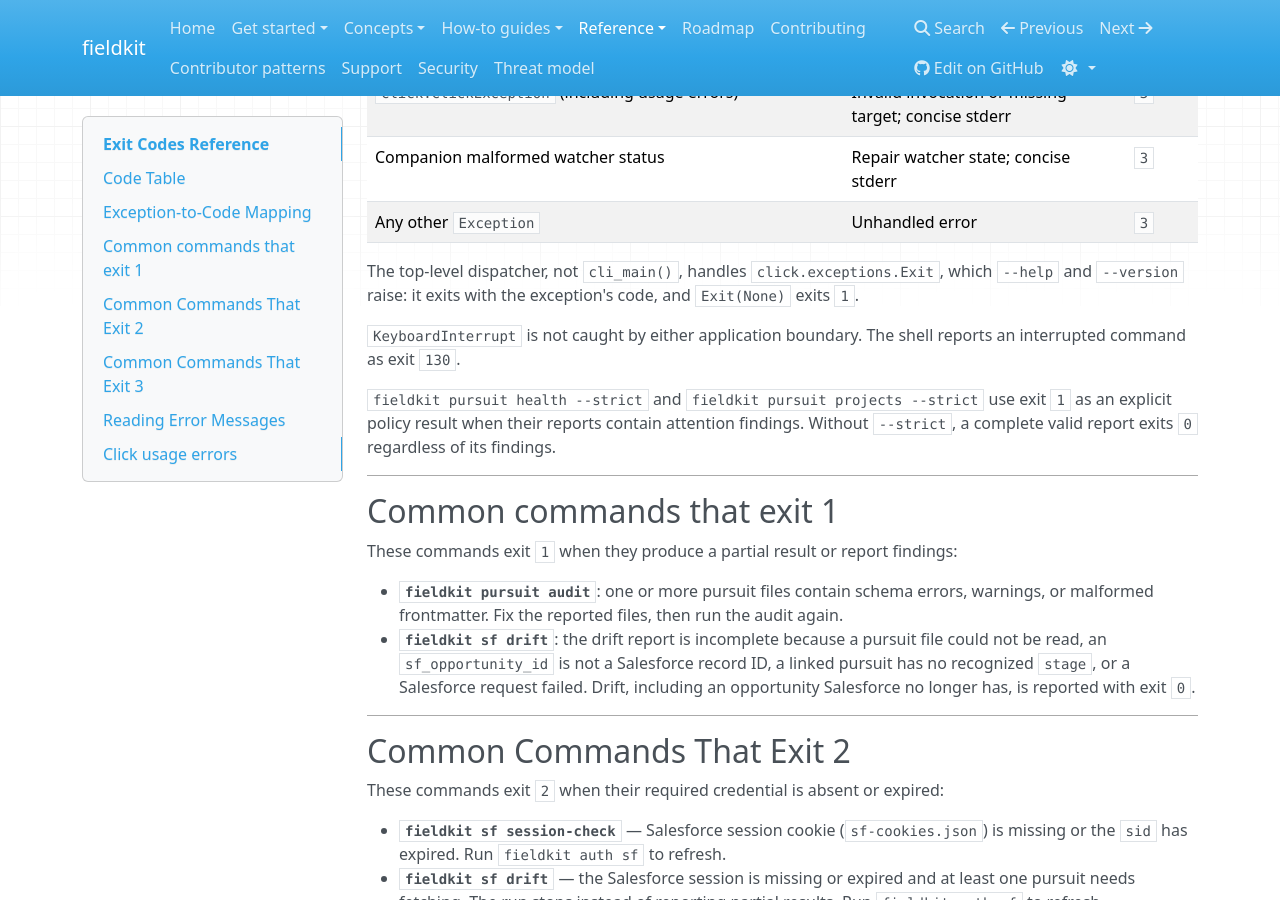
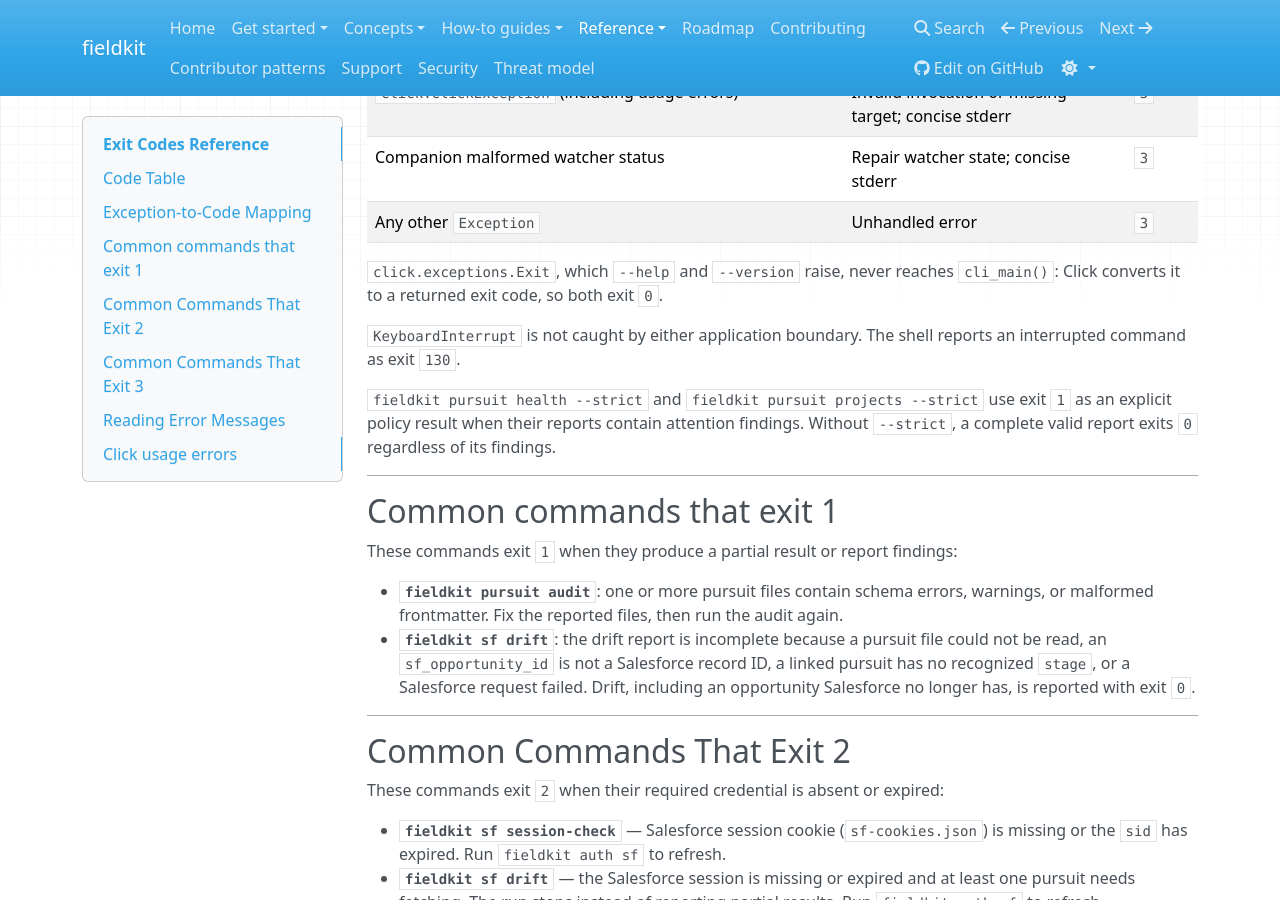
Before and after one commit to mpeter/fieldkit-cli, an MkDocs documentation site: the page built from docs/reference/exit-codes.md, in a window 1280 px wide and 900 px high, scrolled down 1427 px. Built offline with MkDocs 1.6.1, drawn with Linux system fonts in a browser that asks for light colours; nearby versions of some CDN libraries.

Commit message:
docs: address review on the documentation corrections
Click returns the code for --help/--version in non-standalone mode, so
the exit-codes note now says they exit 0. The dependency-map guard counts
any directory holding Python modules, which surfaced the missing
commands/commands registry entry. The quota example no longer freezes a
date-dependent day count.

```diff
--- a/docs/reference/exit-codes.md
+++ b/docs/reference/exit-codes.md
@@ -57,9 +57,8 @@ typed exceptions; the dispatcher is the final process boundary.
 | Companion malformed watcher status | Repair watcher state; concise stderr | `3` |
 | Any other `Exception` | Unhandled error | `3` |
 
-The top-level dispatcher, not `cli_main()`, handles `click.exceptions.Exit`, which
-`--help` and `--version` raise: it exits with the exception's code, and
-`Exit(None)` exits `1`.
+`click.exceptions.Exit`, which `--help` and `--version` raise, never reaches
+`cli_main()`: Click converts it to a returned exit code, so both exit `0`.
 
 `KeyboardInterrupt` is not caught by either application boundary. The shell
 reports an interrupted command as exit `130`.
```
Also changed, not shown: docs/dependency-map.md (+1 -0 lines), docs/guides/pipeline-workflow.md (+1 -1 lines), docs/documentation-contract.json, 2 other files.
